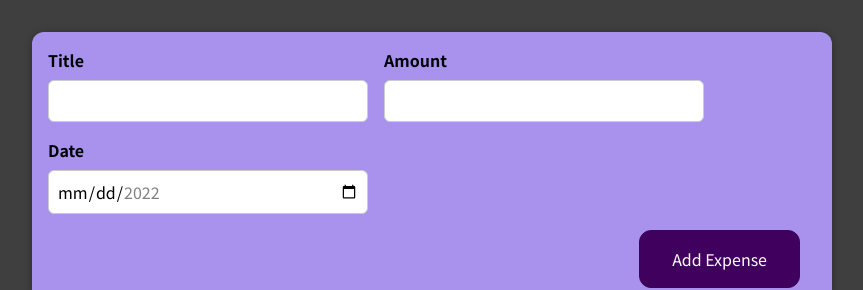
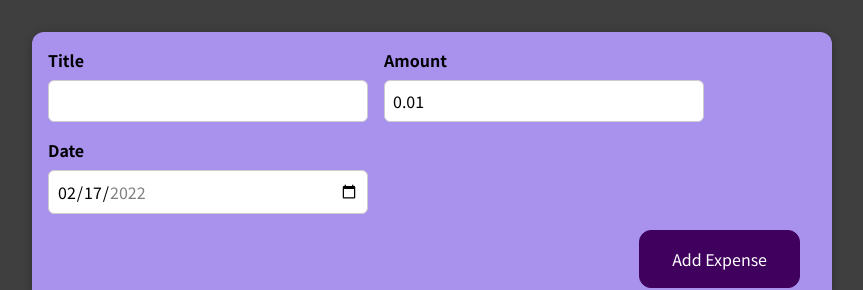
Before and after one commit to AliaksandrBortnik/react-complete, a React (Create React App) app: page / in a window 1280 px wide. Shown: the top 290 px of the page, without its empty margins (208-1071 px from the left). Built offline with nearby package versions, Linux system fonts and the light colour scheme.

Commit message:
UseState hooks for controls inside NewExpenseForm

```diff
--- a/src/components/NewExpense/ExpenseForm.js
+++ b/src/components/NewExpense/ExpenseForm.js
@@ -1,28 +1,40 @@
 import './ExpenseForm.css';
+import {useState} from 'react';
 
 const ExpenseForm = () => {
-  const clickHandler = (e) => {
+  console.warn('Rendering form')
+  const [title, setTitle] = useState('');
+  const [amount, setAmount] = useState(0.01);
+  const [date, setDate] = useState('2022-02-17');
+
+  const onSubmitFormHandler = (e) => {
     e.preventDefault();
+    const formData = { title, amount, date};
+    console.warn('Current form state', formData);
   };
+
+  const onChangeTitleHandler = (e) => setTitle(e.target.value);
+  const onChangeAmountHandler = (e) => setAmount(+e.target.value);
+  const onChangeDateHandler = (e) => setDate(e.target.value);
 
   return (
     <form>
       <div className='new-expense__controls'>
         <div className='new-expense__control'>
           <label>Title</label>
-          <input type="text"/>
+          <input type='text' value={title} onChange={onChangeTitleHandler}/>
         </div>
         <div className='new-expense__control'>
           <label>Amount</label>
-          <input type='number' min='0.01' step='0 .01'/>
+          <input type='number' value={amount} onChange={onChangeAmountHandler} min='0.01' step='0 .01'/>
         </div>
         <div className='new-expense__control'>
           <label>Date</label>
-          <input type='date' min='2022-01-01' max='2022-12-31'/>
+          <input type='date' value={date} onChange={onChangeDateHandler} min='2022-01-01' max='2022-12-31'/>
         </div>
       </div>
       <div className='new-expense__actions'>
-        <button type='submit' onClick={clickHandler}>Add Expense</button>
+        <button type='submit' onClick={onSubmitFormHandler}>Add Expense</button>
       </div>
     </form>
   );
```
